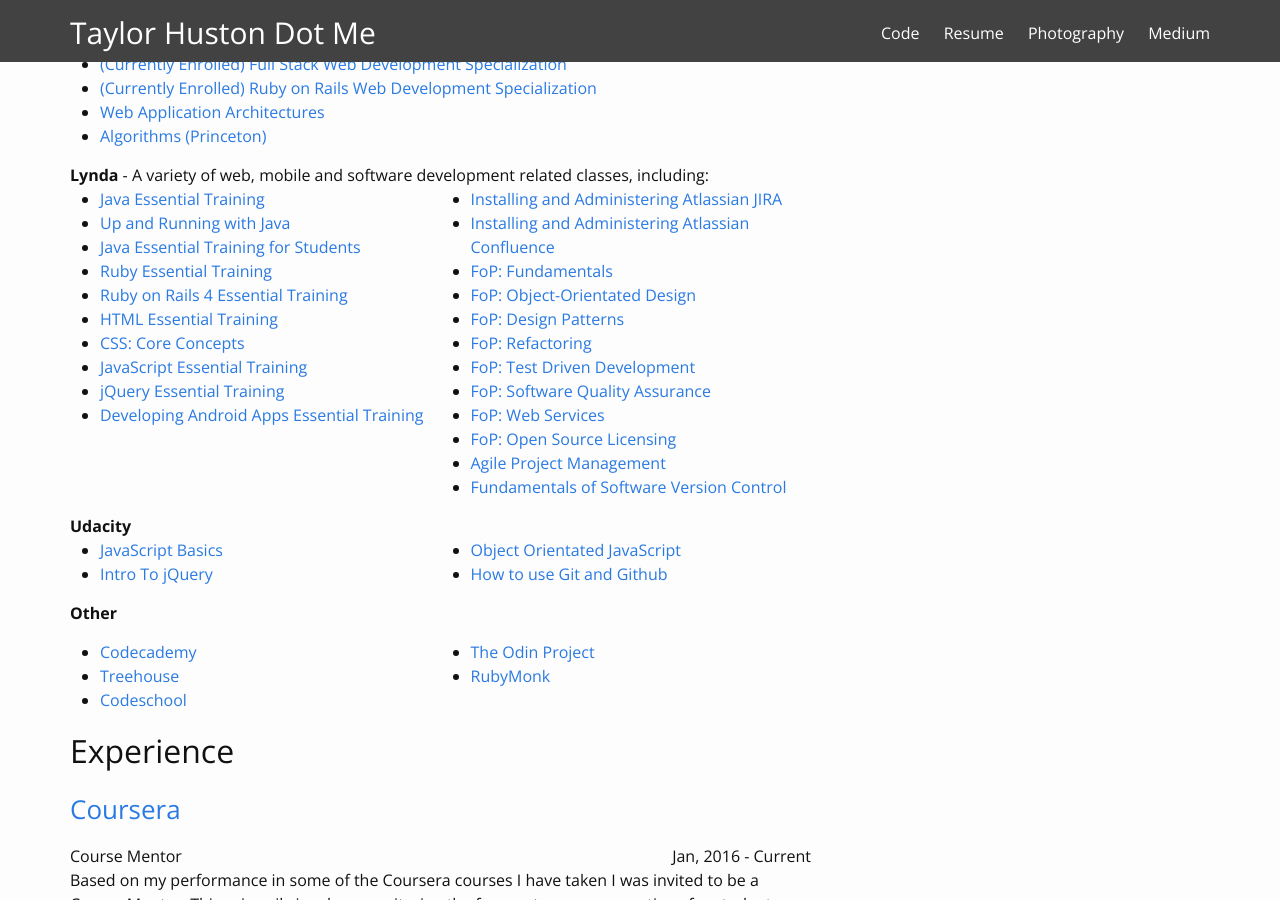
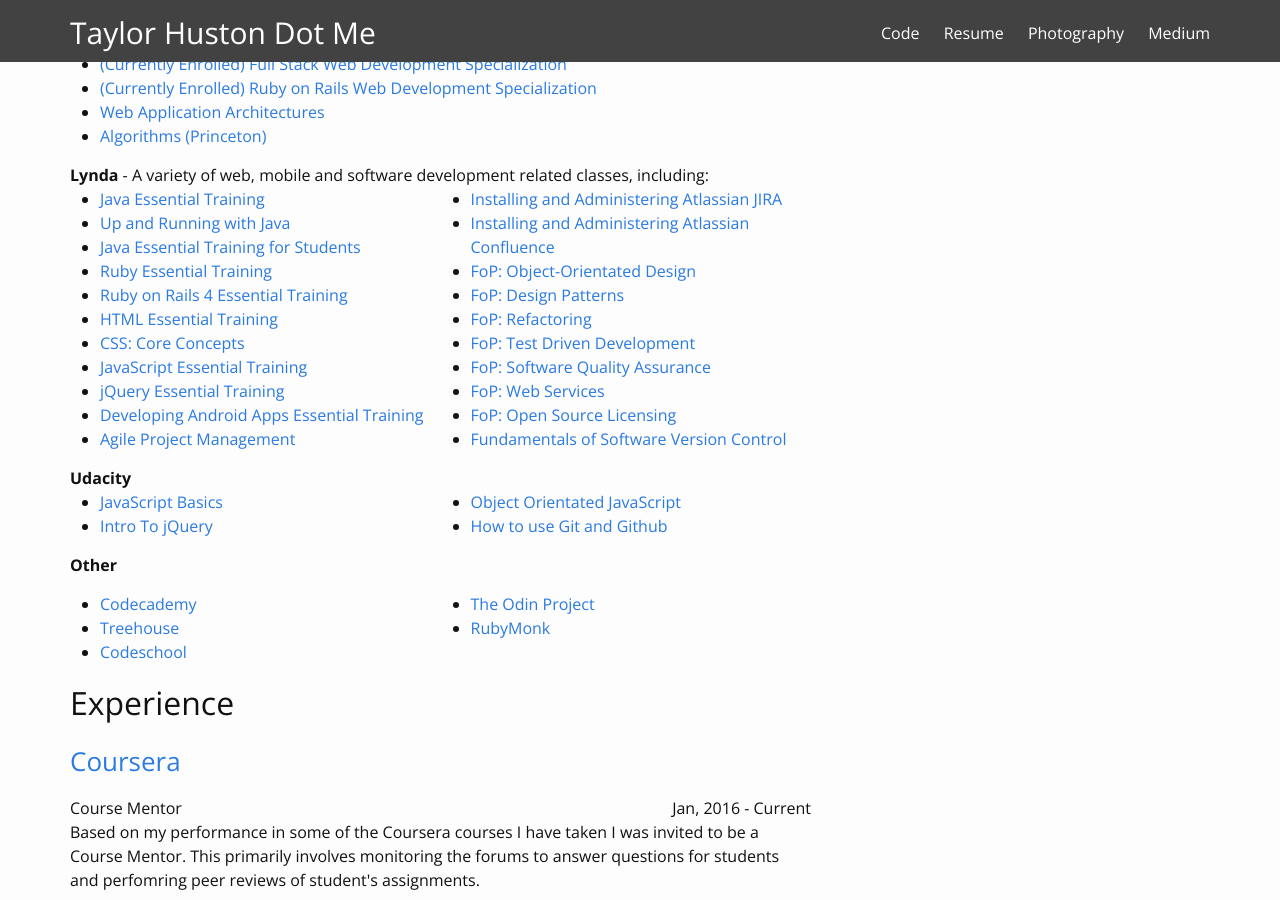
Before and after one commit to TaylorHuston/taylorhuston.github.io, a Jekyll site: the page built from resume.html, in a window 1280 px wide and 900 px high, scrolled down 869 px. Built offline with Jekyll 4.4.1, drawn with Linux system fonts in a browser that asks for light colours; some web fonts are replaced.

Commit message:
Update Resume

```diff
--- a/resume.html
+++ b/resume.html
@@ -116,14 +116,14 @@
       </li>
       <li><a href="http://www.lynda.com/AllCertificates/User/1103034" target="_blank">Developing Android Apps Essential Training</a>
       </li>
+      <li><a href="http://www.lynda.com/AllCertificates/User/1103034" target="_blank">Agile Project Management</a>
+      </li>
     </ul>
 
     <ul>
       <li><a href="http://www.lynda.com/AllCertificates/User/1103034" target="_blank">Installing and Administering Atlassian JIRA</a>
       </li>
       <li><a href="http://www.lynda.com/AllCertificates/User/1103034" target="_blank">Installing and Administering Atlassian Confluence</a>
-      </li>
-      <li><a href="http://www.lynda.com/AllCertificates/User/1103034" target="_blank">FoP: Fundamentals</a>
       </li>
       <li><a href="http://www.lynda.com/AllCertificates/User/1103034" target="_blank">FoP: Object-Orientated Design</a>
       </li>
```
Also changed, not shown: other parts of resume.html (+0 -2 lines).
